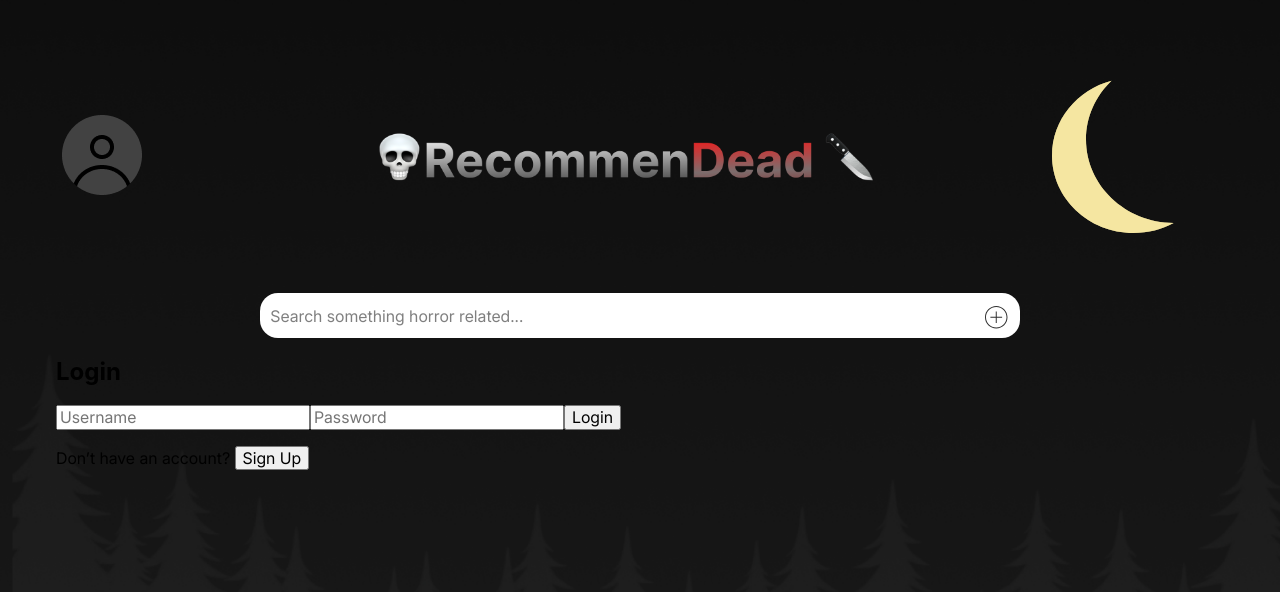
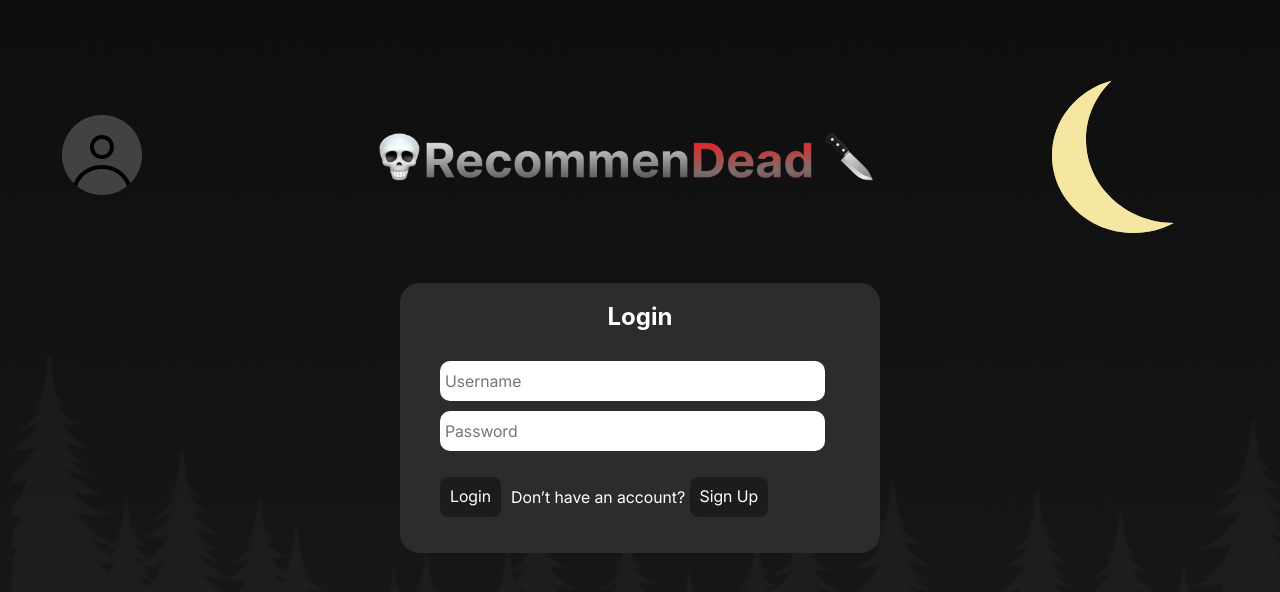
Before and after one commit to akshayk423/rd-react-express, a React (Vite) app: page /rd-react-express/login in a window 1280 px wide. Shown: the top 592 px of the page. Built offline with nearby package versions, Linux system fonts and the light colour scheme; a web font is replaced by a local one.

Commit message:
created login route

```diff
--- a/src/components/App/App.jsx
+++ b/src/components/App/App.jsx
@@ -8,17 +8,20 @@ import { getKeyword, getMovie, getMovieDetails } from "../../utils/moviesApi";
 //Hooks
 import { useEffect, useState } from "react";
 
+//Routes
+import { Routes, Route } from "react-router-dom";
+
 // Components
 import Main from "../Main/Main.jsx";
 import Header from "../Header/Header";
-import Login from "../Login/Login.jsx";
+import PosterModal from "../PosterModal/PosterModal.jsx";
 
 //contexts
 import AppContext from "../../contexts/AppContext.js";
+import Login from "../Login/Login.jsx";
 
 const App = () => {
   const [isNight, setIsNight] = useState(true);
-
   const [movies, setMovies] = useState([]);
   const [tag, setTag] = useState("");
   const [tagsArray, setTagsArray] = useState([]);
@@ -104,6 +107,7 @@ const App = () => {
     getMovieDetails(movie.id, apiKey)
       .then((data) => {
         setSelectedMovie(data);
+        console.log(data);
         setIsModalOpen(true);
       })
       .catch(console.error);
@@ -133,6 +137,11 @@ const App = () => {
         <AppContext.Provider
           value={{ isNight, onThemeToggle, currentUser, setCurrentUser }}
         >
+          <Routes>
+            <Route
+              path={"/rd-react-express/"}
+              element={
+                <>
                   <Header />
 
                   <Main
@@ -146,9 +155,27 @@ const App = () => {
                     handleDeleteTag={handleDeleteTag}
                     onClick={handlePosterClick}
                   />
+                </>
+              }
+            />
+
+            <Route
+              path={"/rd-react-express/login"}
+              element={
+                <>
+                  <Header />
                   <Login />
+                </>
+              }
+            />
+          </Routes>
+
           {selectedMovie && (
-            <results movie={selectedMovie} onClose={closePosterModal} />
+            <PosterModal
+              movie={selectedMovie}
+              onClose={closePosterModal}
+              isModalOpen={isModalOpen}
+            />
           )}
         </AppContext.Provider>
       </div>
--- a/src/components/Header/Header.jsx
+++ b/src/components/Header/Header.jsx
@@ -9,28 +9,39 @@ import { useContext } from "react";
 import { useNavigate } from "react-router-dom";
 
 function Header() {
+  const contextData = useContext(AppContext);
+  const isNight = contextData.isNight;
+
   const navigate = useNavigate();
-  const menuItems = [
+  const menuItems = contextData.currentUser
+    ? [
         {
           label: "View recommendations",
           onClick: () => {
             //need to route to recommendations page//
-        navigate("/view-recommendations");
+            navigate("/rd-react-express/view-recommendations");
           },
         },
         {
           label: "Sign Out",
           onClick: () => {
             //need to handle sign out//
-        console.log("Sign Out clicked");
+            contextData.setCurrentUser(null);
+            navigate("/rd-react-express/");
           },
         },
-    { label: "Back Home", onClick: () => navigate("/") },
+        { label: "Home", onClick: () => navigate("/rd-react-express/") },
+      ]
+    : [
+        {
+          label: "Login/Register",
+          onClick: () => {
+            //need to handle sign out//
+            navigate("/rd-react-express/login");
+          },
+        },
+        { label: "Home", onClick: () => navigate("/rd-react-express/") },
       ];
-
-  const contextData = useContext(AppContext);
-  const isNight = contextData.isNight;
-
   return (
     <div className="header__content">
       <Dropdown
--- a/src/components/Login/Login.css
+++ b/src/components/Login/Login.css
@@ -0,0 +1,54 @@
+.login {
+  margin: 0 auto;
+}
+
+.login__form {
+  background: #2c2c2c;
+  padding: 20px 40px;
+  width: 400px;
+  border-radius: 20px;
+  display: flex;
+  flex-direction: column;
+  gap: 10px;
+  justify-content: center;
+}
+
+.login__title {
+  color: white;
+  margin: 0 auto 20px;
+}
+
+.login__input {
+  width: 95%;
+  height: 40px;
+  border: none;
+  border-radius: 10px;
+  padding: 0 0 0 5px;
+  outline: none;
+}
+
+.login__footer {
+  display: flex;
+  gap: 10px;
+  align-items: center;
+}
+
+.login__btn {
+  background: #1c1c1c;
+  color: white;
+  padding: 10px;
+  border-radius: 8px;
+  border: none;
+  cursor: pointer;
+  width: fit-content;
+  transition: all 0.4s ease;
+  height: 40px;
+}
+
+.login__btn:hover {
+  opacity: 0.4;
+}
+
+.login__toggle {
+  color: white;
+}
--- a/src/components/Login/Login.jsx
+++ b/src/components/Login/Login.jsx
@@ -1,6 +1,7 @@
 import { useState, useContext } from "react";
 import AppContext from "../../contexts/AppContext.js";
 import { loginUser, registerUser } from "../../utils/userApi.js";
+import "./Login.css";
 
 const Login = () => {
   const { setCurrentUser, setToken } = useContext(AppContext);
@@ -36,11 +37,12 @@ const Login = () => {
   };
 
   return (
-    <div className="auth">
-      <form className="auth__form" onSubmit={handleSubmit}>
-        <h2>{isLogin ? "Login" : "Sign Up"}</h2>
+    <div className="login">
+      <form className="login__form" onSubmit={handleSubmit}>
+        <h2 className="login__title">{isLogin ? "Login" : "Sign Up"}</h2>
 
         <input
+          className="login__input"
           type="text"
           placeholder="Username"
           value={username}
@@ -48,6 +50,7 @@ const Login = () => {
           required
         />
         <input
+          className="login__input"
           type="password"
           placeholder="Password"
           value={password}
@@ -55,22 +58,23 @@ const Login = () => {
           required
         />
 
-        {error && <p className="auth__error">{error}</p>}
-
-        <button type="submit" className="auth__btn">
+        {error && <p className="login__error">{error}</p>}
+        <div className="login__footer">
+          <button type="submit" className="login__btn">
             {isLogin ? "Login" : "Create Account"}
           </button>
 
-        <p className="auth__toggle">
+          <p className="login__toggle">
             {isLogin ? "Don’t have an account?" : "Already have one?"}{" "}
             <button
               type="button"
               onClick={() => setIsLogin(!isLogin)}
-            className="auth__toggle-btn"
+              className="login__btn"
             >
               {isLogin ? "Sign Up" : "Log In"}
             </button>
           </p>
+        </div>
       </form>
     </div>
   );
```
Lines whose indentation alone changed are shown as unchanged.
